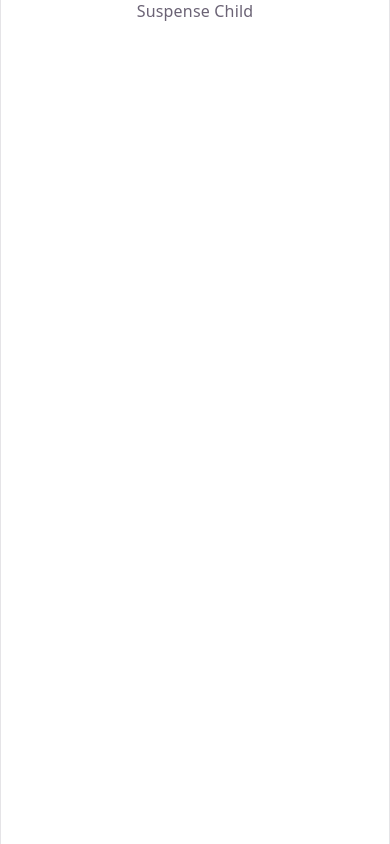
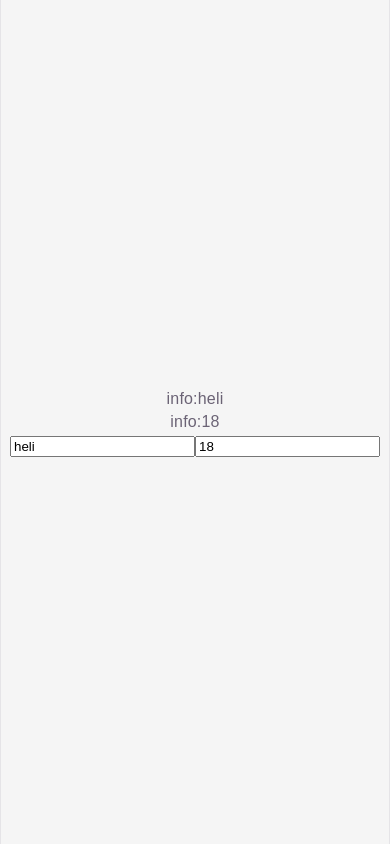
Before and after one commit to 471735994/React_Study, a React (Vite) app: page / in a window 390 px wide. Built offline with nearby package versions, Linux system fonts and the light colour scheme.

Commit message:
学习了状态管理，重点要掌握useReducer

```diff
--- a/src/App.css
+++ b/src/App.css
@@ -1,184 +1,23 @@
-.counter {
-  font-size: 16px;
-  padding: 5px 10px;
-  border-radius: 5px;
-  color: var(--accent);
-  background: var(--accent-bg);
-  border: 2px solid transparent;
-  transition: border-color 0.3s;
-  margin-bottom: 24px;
-
-  &:hover {
-    border-color: var(--accent-border);
-  }
-  &:focus-visible {
-    outline: 2px solid var(--accent);
-    outline-offset: 2px;
-  }
+html, body, #root {
+  height: 100%;
+  margin: 0;
 }
 
-.hero {
-  position: relative;
-
-  .base,
-  .framework,
-  .vite {
-    inset-inline: 0;
-    margin: 0 auto;
-  }
-
-  .base {
-    width: 170px;
-    position: relative;
-    z-index: 0;
-  }
-
-  .framework,
-  .vite {
-    position: absolute;
-  }
-
-  .framework {
-    z-index: 1;
-    top: 34px;
-    height: 28px;
-    transform: perspective(2000px) rotateZ(300deg) rotateX(44deg) rotateY(39deg)
-      scale(1.4);
-  }
-
-  .vite {
-    z-index: 0;
-    top: 107px;
-    height: 26px;
-    width: auto;
-    transform: perspective(2000px) rotateZ(300deg) rotateX(40deg) rotateY(39deg)
-      scale(0.8);
-  }
+body {
+  display: flex;
+  justify-content: center;
+  align-items: center;
+  font-family: Arial, sans-serif;
+  background-color: #f5f5f5;
 }
 
-#center {
-  display: flex;
-  flex-direction: column;
-  gap: 25px;
-  place-content: center;
-  place-items: center;
-  flex-grow: 1;
-
-  @media (max-width: 1024px) {
-    padding: 32px 20px 24px;
-    gap: 18px;
-  }
+#root {
+  width: 100%;
 }
 
-#next-steps {
+body > div {
   display: flex;
-  border-top: 1px solid var(--border);
-  text-align: left;
-
-  & > div {
-    flex: 1 1 0;
-    padding: 32px;
-    @media (max-width: 1024px) {
-      padding: 24px 20px;
-    }
-  }
-
-  .icon {
-    margin-bottom: 16px;
-    width: 22px;
-    height: 22px;
-  }
-
-  @media (max-width: 1024px) {
-    flex-direction: column;
-    text-align: center;
-  }
+  justify-content: center;
+  align-items: center;
+  width: 100%;
 }
-
-#docs {
-  border-right: 1px solid var(--border);
-
-  @media (max-width: 1024px) {
-    border-right: none;
-    border-bottom: 1px solid var(--border);
-  }
-}
-
-#next-steps ul {
-  list-style: none;
-  padding: 0;
-  display: flex;
-  gap: 8px;
-  margin: 32px 0 0;
-
-  .logo {
-    height: 18px;
-  }
-
-  a {
-    color: var(--text-h);
-    font-size: 16px;
-    border-radius: 6px;
-    background: var(--social-bg);
-    display: flex;
-    padding: 6px 12px;
-    align-items: center;
-    gap: 8px;
-    text-decoration: none;
-    transition: box-shadow 0.3s;
-
-    &:hover {
-      box-shadow: var(--shadow);
-    }
-    .button-icon {
-      height: 18px;
-      width: 18px;
-    }
-  }
-
-  @media (max-width: 1024px) {
-    margin-top: 20px;
-    flex-wrap: wrap;
-    justify-content: center;
-
-    li {
-      flex: 1 1 calc(50% - 8px);
-    }
-
-    a {
-      width: 100%;
-      justify-content: center;
-      box-sizing: border-box;
-    }
-  }
-}
-
-#spacer {
-  height: 88px;
-  border-top: 1px solid var(--border);
-  @media (max-width: 1024px) {
-    height: 48px;
-  }
-}
-
-.ticks {
-  position: relative;
-  width: 100%;
-
-  &::before,
-  &::after {
-    content: '';
-    position: absolute;
-    top: -4.5px;
-    border: 5px solid transparent;
-  }
-
-  &::before {
-    left: 0;
-    border-left-color: var(--border);
-  }
-  &::after {
-    right: 0;
-    border-right-color: var(--border);
-  }
-}
--- a/src/App.tsx
+++ b/src/App.tsx
@@ -5,7 +5,9 @@ import "./App.css";
 // import { List } from "./components/3.List";
 // import { Hooks } from "./components/4.Hooks";
 // import { FormAction } from "./components/5.Form";
-import { SuspenseDemo } from "./components/6.Suspense/SuspenseDemo";
+// import { SuspenseDemo } from "./components/6.Suspense/SuspenseDemo";
+// import { SuspenseNew } from "./components/7.SuspenseNew/SuspenseNew";
+import { UseReducer } from "./components/8.UseReducer/UserReducer";
 
 function App() {
   // const [isShow, setIsShow] = useState(true);
@@ -15,7 +17,8 @@ function App() {
 
   return (
     <>
-      <SuspenseDemo />
+      <UseReducer />
+      {/* <SuspenseNew /> */}
       {/* <FormAction /> */}
       {/* <HellowWorld
         title="Hello World123"
--- /dev/null
+++ b/src/components/7.SuspenseNew/Message.tsx
@@ -0,0 +1,6 @@
+import { use } from "react";
+
+export const Message = ({ myPromise }: { myPromise: Promise<string> }) => {
+  const message = use(myPromise);
+  return <div>{message}</div>;
+};
--- /dev/null
+++ b/src/components/8.UseReducer/UserReducer.tsx
@@ -0,0 +1,39 @@
+import { useReducer } from "react";
+const initialState = { name: "heli", age: 18 };
+type Action =
+  | { type: "changeName"; payload: string }
+  | { type: "changeAge"; payload: number };
+
+const reducer = (state: typeof initialState, action: Action) => {
+  switch (action.type) {
+    case "changeName":
+      return { ...state, name: action.payload };
+    case "changeAge":
+      return { ...state, age: action.payload };
+    default:
+      return state;
+  }
+};
+
+export const UseReducer = () => {
+  const [info, dispatch] = useReducer(reducer, initialState);
+
+  return (
+    <div>
+      <p>info:{info.name}</p>
+      <p>info:{info.age}</p>
+      <input
+        value={info.name}
+        onChange={(ev) =>
+          dispatch({ type: "changeName", payload: ev.target.value })
+        }
+      ></input>
+      <input
+        value={info.age}
+        onChange={(ev) =>
+          dispatch({ type: "changeAge", payload: Number(ev.target.value) })
+        }
+      ></input>
+    </div>
+  );
+};
```
Also changed, not shown: src/components/7.SuspenseNew/SuspenseNew.tsx (+19 -0 lines).
